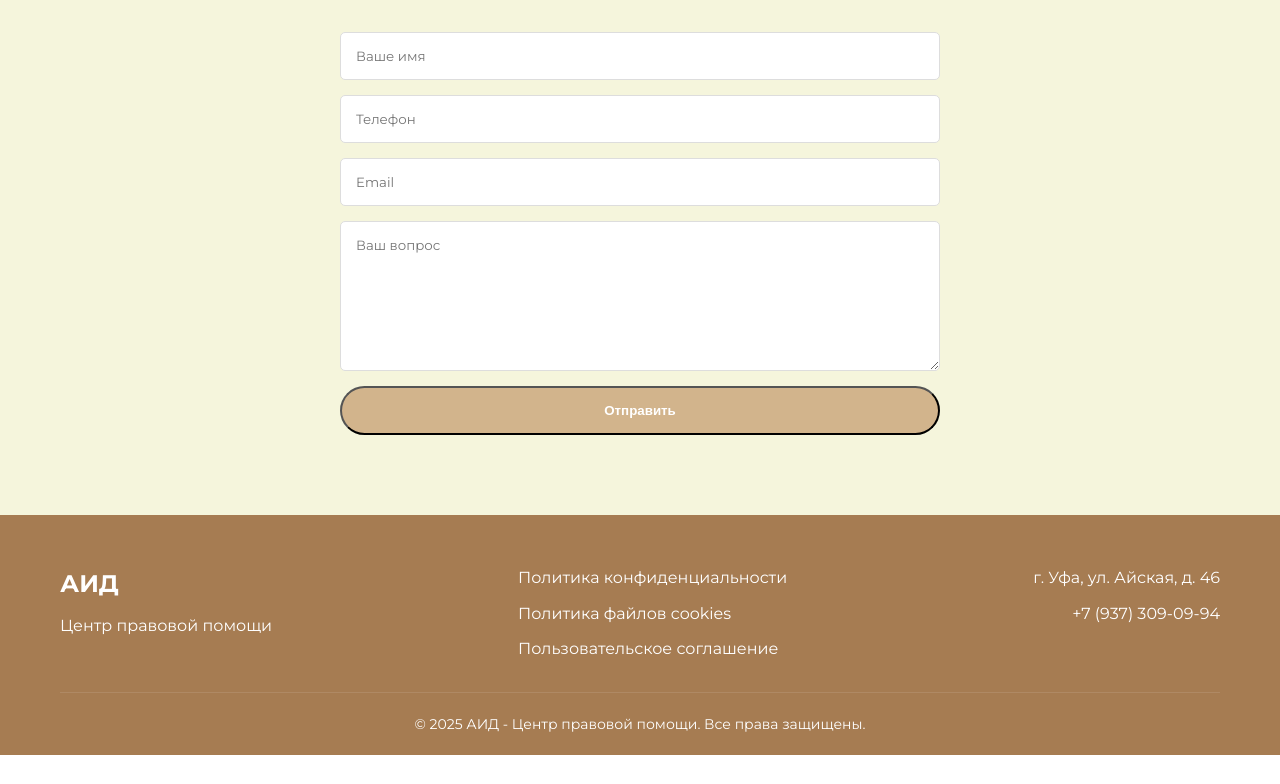
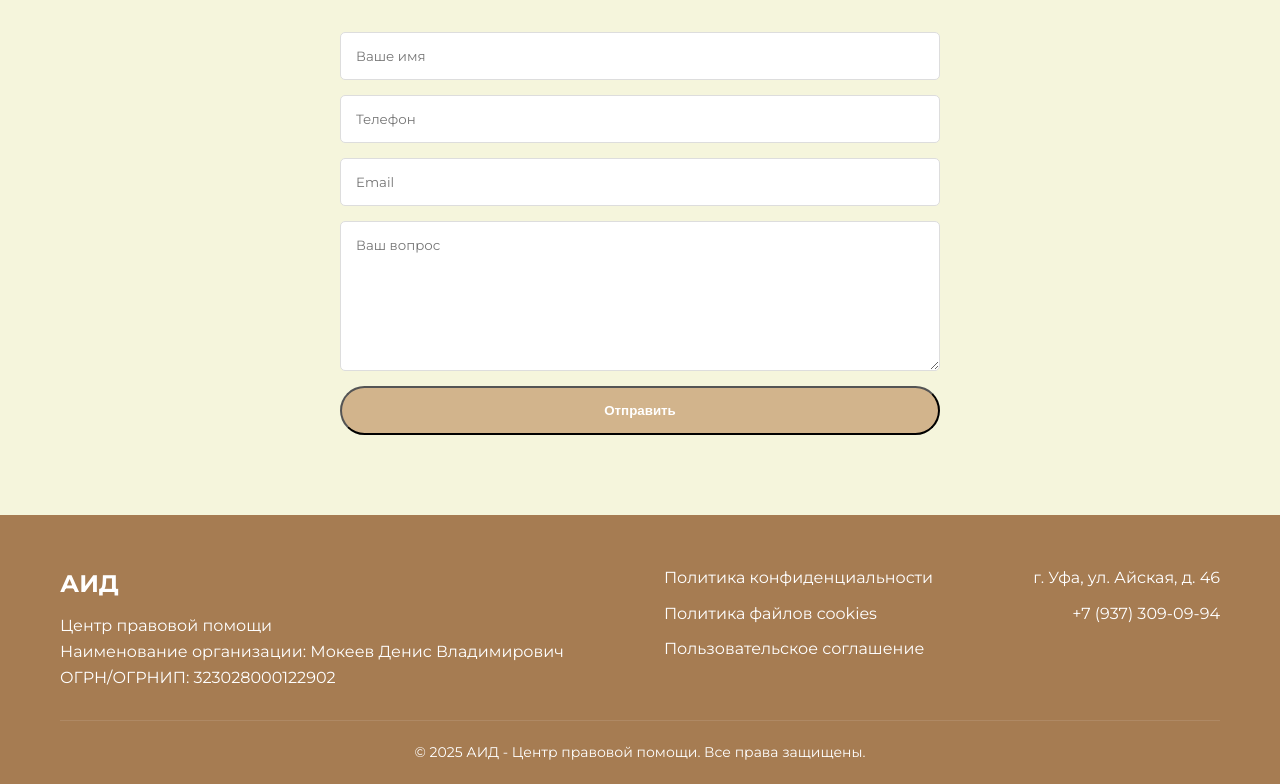
Before and after one commit to Denllar/AID-Corporate, a plain HTML site: page index.html in a window 1280 px wide. Shown: the part 3000-3784 px from the top of the page. Before the commit the page ends 3755 px from the top, so only its background shows below. Drawn offline with Linux system fonts and the light colour scheme.

Commit message:
add name org. and OGRN

```diff
--- a/index.html
+++ b/index.html
@@ -287,6 +287,8 @@
                 <div class="footer-logo">
                     <h2>АИД</h2>
                     <p>Центр правовой помощи</p>
+                    <p>Наименование организации: Мокеев Денис Владимирович</p>
+                    <p>ОГРН/ОГРНИП: 323028000122902</p>
                 </div>
                 <div class="footer-links">
                     <a href="Политика_конфиденциальности_Копорат.pdf" target="_blank">Политика конфиденциальности</a>
```
